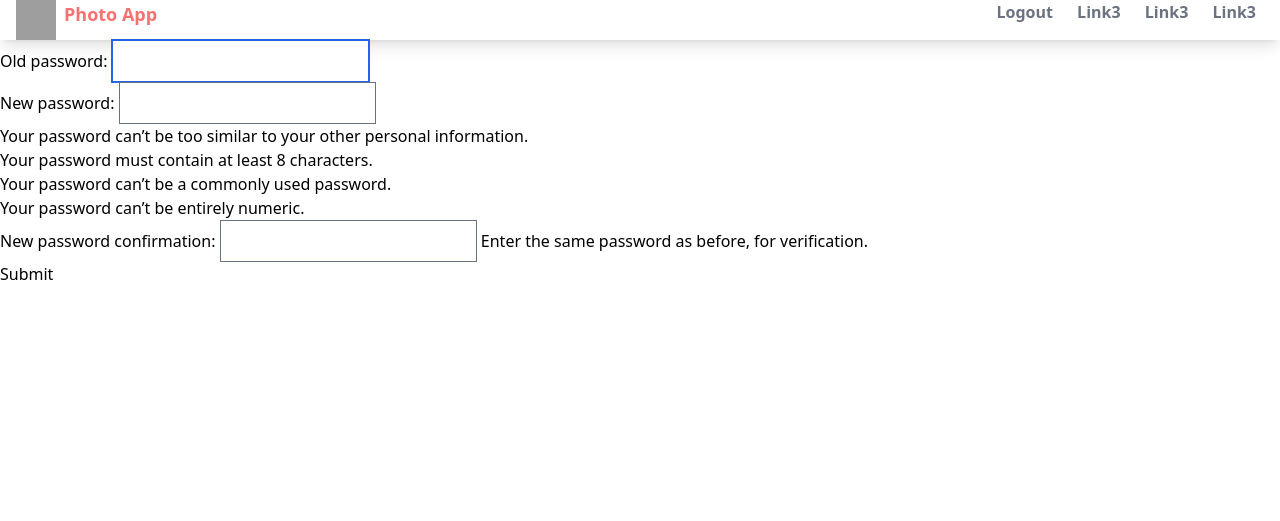
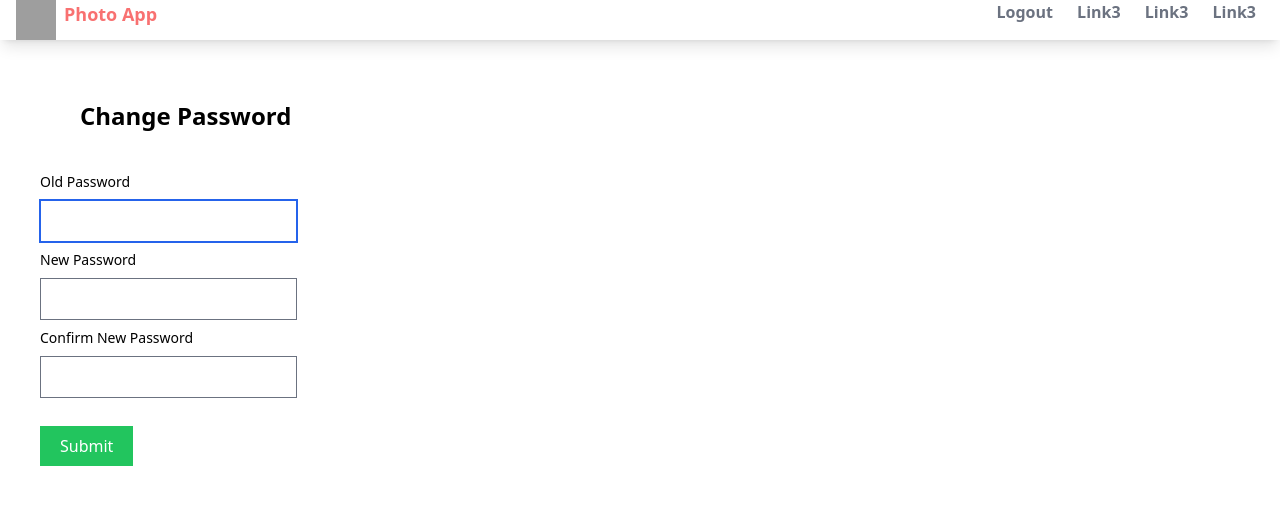
Before and after one commit to Aanchal-kumari-R/Social_Media_App, a Django app: page /users/password_change/ in a window 1280 px wide. Shown: the top 521 px of the page. Run offline with Django 5.2, Linux system fonts and the light colour scheme; a user stored in the database is signed in; style sheets or scripts are compiled from the project's sources; some libraries are stand-ins or nearby versions; grey boxes are pictures that could not be loaded.

Commit message:
Styling Password Change Form

```diff
--- a/theme/static/css/dist/styles.css
+++ b/theme/static/css/dist/styles.css
@@ -1085,6 +1085,11 @@ select {
   color: rgb(255 255 255 / var(--tw-text-opacity, 1));
 }
 
+.text-red-500 {
+  --tw-text-opacity: 1;
+  color: rgb(239 68 68 / var(--tw-text-opacity, 1));
+}
+
 .shadow {
   --tw-shadow: 0 1px 3px 0 rgb(0 0 0 / 0.1), 0 1px 2px -1px rgb(0 0 0 / 0.1);
   --tw-shadow-colored: 0 1px 3px 0 var(--tw-shadow-color), 0 1px 2px -1px var(--tw-shadow-color);
--- a/users/templates/users/password_change_form.html
+++ b/users/templates/users/password_change_form.html
@@ -1,10 +1,40 @@
 {% extends "users/base.html" %}
 
 {% block body %}
-<form method="POST">
-{% csrf_token %}
-{{form.as_p}}
-<input type="submit">
+<div class="container py-5 px-10">
+    <div class="error-container text-red-500 px-10">
+        {% if form.errors %}
+        {% for  field in form  %}
+         {{field.errors}}
+        {% endfor %}
+        {% endif %}
 
-</form>
+    </div>
+    <h1 class="text-2xl m-10 font-bold">Change Password</h1>
+    <form method="post" enctype="multipart/form-data">
+        {% csrf_token %}
+      <div class="mb-2">
+        <label class="block text-grey-700 text-sm text-bold mb-2" for="">Old Password</label>
+        <div>
+        {{ form.old_password }}
+        </div class="shadow appearance-none border rounded py-2 px-3 mr-10 text-grey-700">
+      </div>
+
+        <div class="mb-2">
+          <label class="block text-grey-700 text-sm text-bold mb-2" for="">New Password</label>
+            <div>
+              {{ form.new_password1 }}
+            </div class="shadow appearance-none border rounded py-2 px-3 mr-10 text-grey-700">
+        </div>
+
+        <div class="mb-2">
+          <label class="block text-grey-700 text-sm text-bold mb-2" for="">Confirm New Password</label>
+             <div>
+                {{ form.new_password2 }}
+             </div class="shadow appearance-none border rounded py-2 px-3 mr-10 text-grey-700">
+         </div>
+
+        <button type="submit" class="bg-green-500 text-white my-5 px-5 py-2">Submit</button>
+    </form>
+    </div>
 {% endblock  %}
```
Also changed, not shown: db.sqlite3, users/templates/users/password_change_done.html (line endings or trailing spaces).
